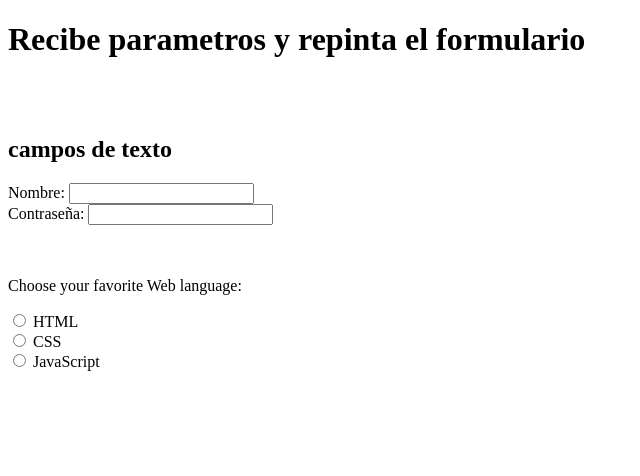
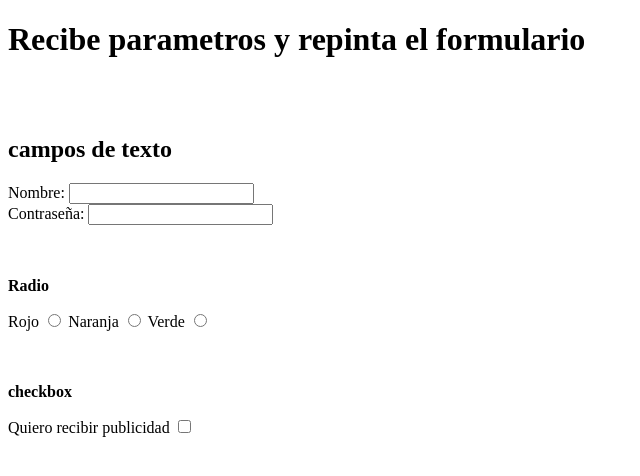
Before and after one commit to MeloncitoSeco/Xammp, a PHP site: page /repintarFormulario.php in a window 1280 px wide. Shown: the top 476 px of the page, without its empty margins (0-640 px from the left). Run offline with PHP 8.4, Linux system fonts and the light colour scheme.

Commit message:
Casa 18 10 23

```diff
--- a/t3/repintarFormulario.php
+++ b/t3/repintarFormulario.php
@@ -18,17 +18,23 @@
         <br>
     </form>
     <br><br>
-    <p>Choose your favorite Web language:</p>
+    <p><b>Radio</b></p>
 
     <form>
-        <input type="radio" id="html" name="fav_language" value="HTML">
-        <label for="html">HTML</label><br>
-        <input type="radio" id="css" name="fav_language" value="CSS">
-        <label for="css">CSS</label><br>
-        <input type="radio" id="javascript" name="fav_language" value="JavaScript">
-        <label for="javascript">JavaScript</label>
+        <label for="rojo">Rojo</label>
+        <input type="radio" id="rojo" name="radio" value="Rojo">
+        <label for="naranja">Naranja</label>
+        <input type="radio" id="naranja" name="radio" value="Naranja">
+        <label for="verde">Verde</label>
+        <input type="radio" id="verde" name="radio" value="Verde">
     </form>
+    <br><br>
+    <p><b>checkbox</b></p>
+    <form>
+        <label for="vehicle1"> Quiero recibir publicidad</label>
+        <input type="checkbox" id="publi" name="publi" value="publi">
 
+    </form>
     <?php
 
     ?>
```
